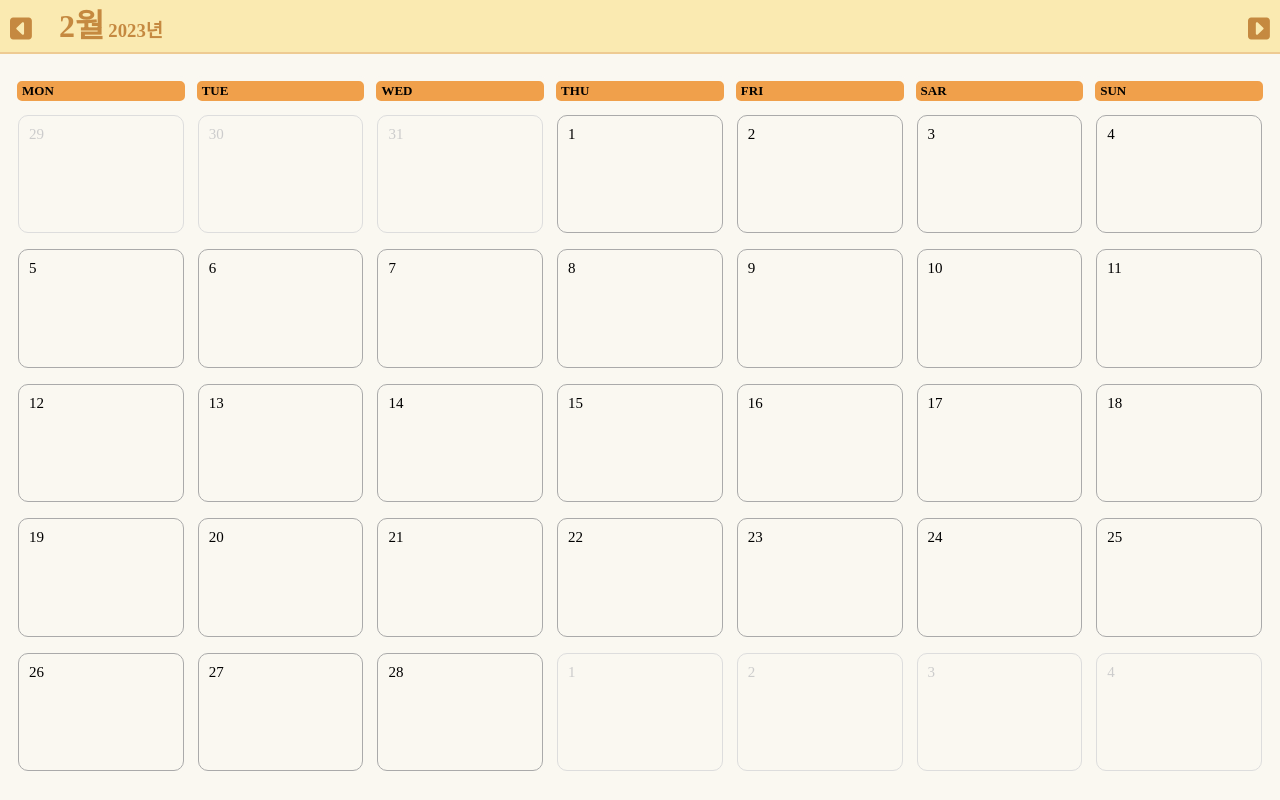
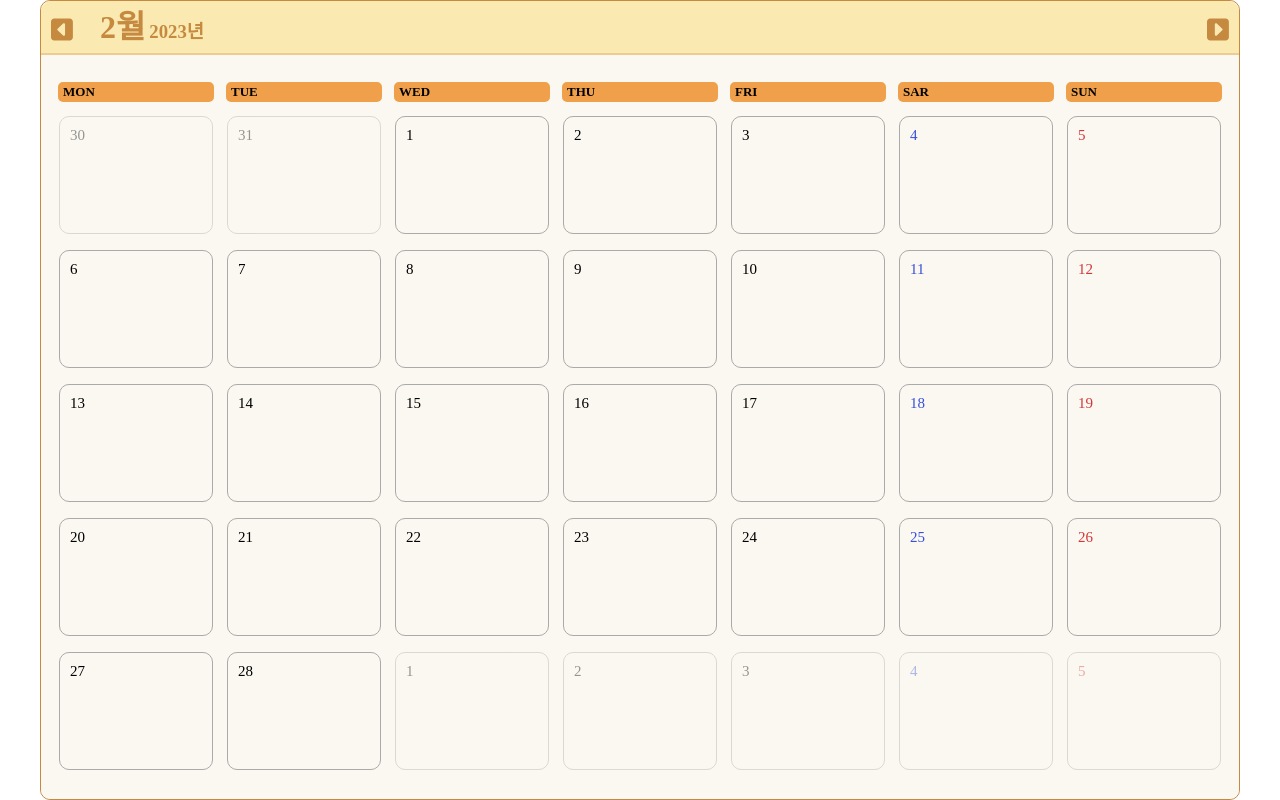
Before and after one commit to sqhtjs0104/calendar, a React (Create React App) app: page / in a window 1280 px wide. Built offline with nearby package versions, Linux system fonts and the light colour scheme.

Commit message:
Update calendar component

```diff
--- a/src/App.js
+++ b/src/App.js
@@ -1,7 +1,22 @@
 import React, { memo, useState, useEffect } from 'react';
+import styled from 'styled-components';
 import Top from './components/Top';
 import CalTable from './components/CalTable';
 import dayjs from 'dayjs';
+
+const MainWrap = styled.div`
+  width: 100%;
+  max-width: 1200px;
+  height: 100%;
+  max-height: 800px;
+  box-sizing: border-box;
+  display: flex;
+  flex-flow: column nowrap;
+  position: relative;
+  margin: auto;
+  border: 1px solid #C58940;
+  border-radius: 10px;
+`;
 
 const App = memo(() => {
   const [nowTime, setNowTime] = useState(null);
@@ -16,18 +31,18 @@ const App = memo(() => {
 
 		setDayInfo(state => {
 			return {
-				startDate: nowTime.subtract(1, 'month').endOf('month').get('D') - nowTime.date(1).get('d') + 1,
-				startDay: nowTime.date(1).get('d'),
+				startDate: nowTime.subtract(1, 'month').endOf('month').get('D') + 1 - nowTime.date(1).get('d') + 1,
+				startDay: nowTime.date(1).get('d') - 1,
 				endDate: nowTime.endOf('month').get('D'),
 			}
 		});
 	}, [nowTime]);
 
   return (
-    <>
+    <MainWrap>
       <Top nowTime={nowTime} setNowTime={setNowTime} />
       <CalTable dayInfo={dayInfo} />
-    </>
+    </MainWrap>
   );
 });
 
--- a/src/components/CalTable.js
+++ b/src/components/CalTable.js
@@ -1,4 +1,4 @@
-import React, { memo, useEffect, useState } from 'react';
+import React, { memo, useCallback, useEffect, useState } from 'react';
 import styled from 'styled-components';
 
 const Table = styled.table`
@@ -8,6 +8,8 @@ const Table = styled.table`
   background-color: #FAF8F1;
   table-layout: fixed;
   padding: 20px 10px;
+  border-bottom-left-radius: 10px;
+  border-bottom-right-radius: 10px;
 
   th {
     border: 5px solid #FAF8F1;
@@ -33,9 +35,16 @@ const Table = styled.table`
       border: 1px solid #aaa;
       border-radius: 10px;
 
+      &.sat {
+        color: #3850d8;
+      }
+
+      &.sun {
+        color: #d33838;
+      }
+
       &.outer {
-        border: 1px solid #ddd;
-        color: #ccc;
+        opacity: 0.4;
       }
 
       &:hover {
@@ -47,7 +56,17 @@ const Table = styled.table`
 `
 
 const CalTable = memo(({dayInfo}) => {
-  const [monthDate, setMonthDate] = useState(null);
+  const getWeekend = useCallback((index, isOuter) => {
+    let str = "";
+    if ((index - 5) % 7 === 0) str += `<div class='td sat`; // 5 배수 + 7면 토요일
+    else if ((index - 6) % 7 === 0) str += `<div class='td sun`; // 6 배수 + 7이면 일요일
+    else str += `<div class='td`; // 아니면 걍 평일
+
+    if (isOuter) str += ` outer'>`; // 당월 바깥 날짜면 흐리게
+    else str += `'>`;
+
+    return str;
+  }, []);
 
   useEffect(() =>{
 		if (!dayInfo) return;
@@ -55,11 +74,11 @@ const CalTable = memo(({dayInfo}) => {
 		for (let i = 0; i < 35; i++) {
       const parent = document.querySelector(`.tr${parseInt(i / 7 + 1)}`);
 			if (i < dayInfo.startDay) { // 아직 이번달 시작 안함
-        parent.innerHTML += `<td><div class='td outer'>${dayInfo.startDate + i}</div></td>`;
+        parent.innerHTML += `<td>${getWeekend(i, true)}${dayInfo.startDate + i}</div></td>`;
 			} else if (i > dayInfo.endDate + dayInfo.startDay - 1) { // 이번달 끝남
-        parent.innerHTML += `<td><div class='td outer'>${i - dayInfo.endDate - dayInfo.startDay + 1}</div></td>`;
+        parent.innerHTML += `<td>${getWeekend(i, true)}${i - dayInfo.endDate - dayInfo.startDay + 1}</div></td>`;
 			} else { // 이게 이번달 날자들
-        parent.innerHTML += `<td><div class='td'>${i + 1 - dayInfo.startDay}</div></td>`;
+        parent.innerHTML += `<td>${getWeekend(i, false)}${i + 1 - dayInfo.startDay}</div></td>`;
 			}
 		}
 	}, [dayInfo]);
--- a/src/components/Top.js
+++ b/src/components/Top.js
@@ -12,6 +12,8 @@ const TopDiv = styled.div`
   flex-flow: row nowrap;
   align-items: end;
   border-bottom: 2px solid #eecb93;
+	border-top-left-radius: 10px;
+	border-top-right-radius: 10px;
 
   .top__nowYM {
     width: 100%;
@@ -60,6 +62,10 @@ const Top = memo(({nowTime, setNowTime}) => {
 	const toPrev = useCallback(e => {
 		e.preventDefault();
 		if (!nowTime) return;
+		const parents = document.querySelectorAll('tbody > tr');
+		parents.forEach(v => {
+			v.innerHTML = "";
+		});
 		setNowTime(state => {
 			return nowTime.subtract(1, 'month');
 		});
@@ -68,6 +74,10 @@ const Top = memo(({nowTime, setNowTime}) => {
 	const toNext = useCallback(e => {
 		e.preventDefault();
 		if (!nowTime) return;
+		const parents = document.querySelectorAll('tbody > tr');
+		parents.forEach(v => {
+			v.innerHTML = "";
+		});
 		setNowTime(state => {
 			return nowTime.add(1, 'month');
 		});
```
